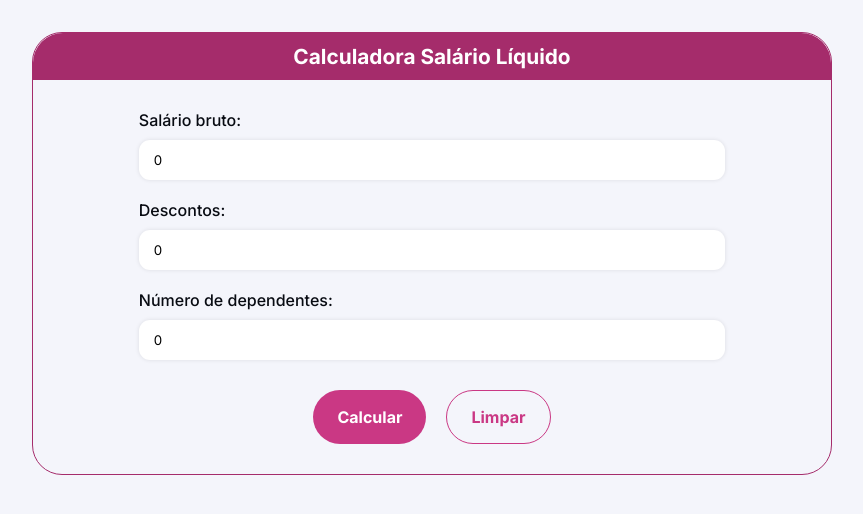
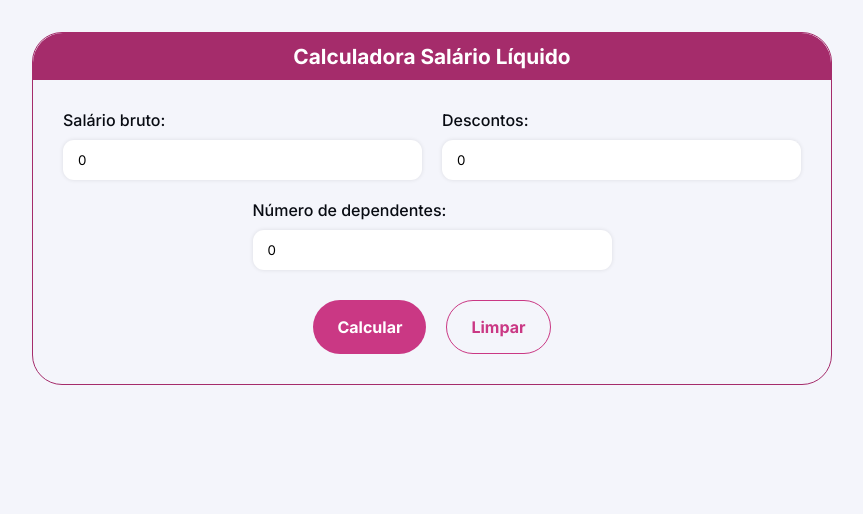
Before and after one commit to diegofchagas/salary-calc, a React (Vite) app: page / in a window 1280 px wide. Shown: the top 514 px of the page, without its empty margins (224-1087 px from the left). Built offline with nearby package versions, Linux system fonts and the light colour scheme.

Commit message:
ajustando tamanhos dos inputs

```diff
--- a/src/components/FormControlInputs/style.ts
+++ b/src/components/FormControlInputs/style.ts
@@ -54,7 +54,7 @@ export const ContainerInputs = styled.div`
     padding: 1.25rem;
 
     .inputs {
-        width: 80%;
+        width: 50%;
         display: flex;
         flex-direction: column;
         padding: .625rem;
```
